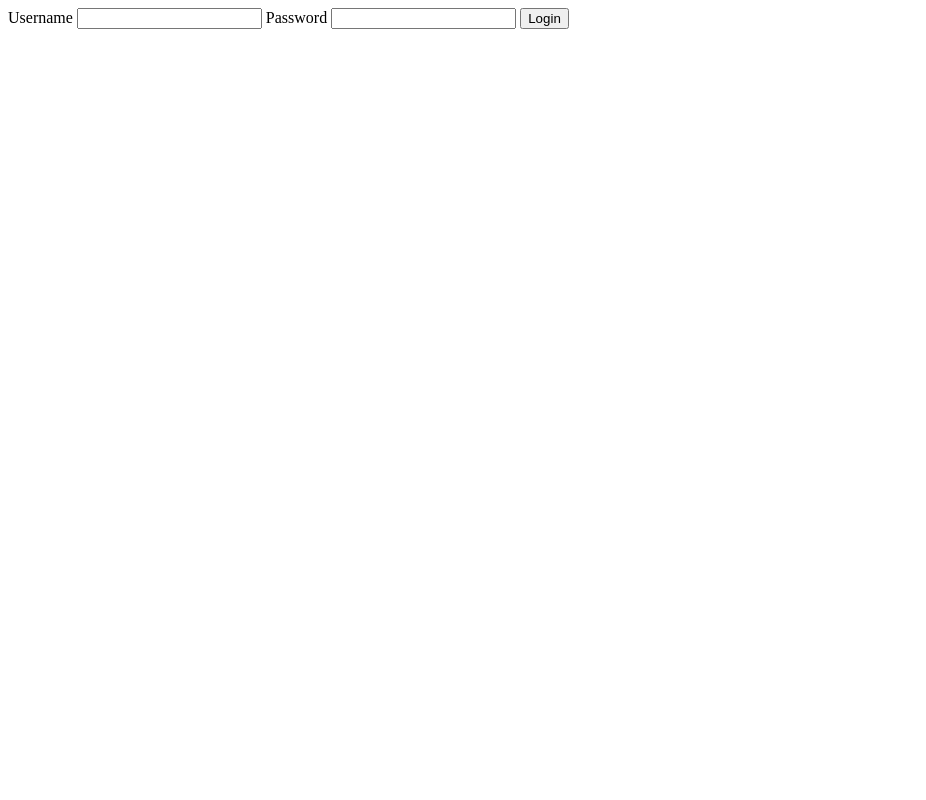
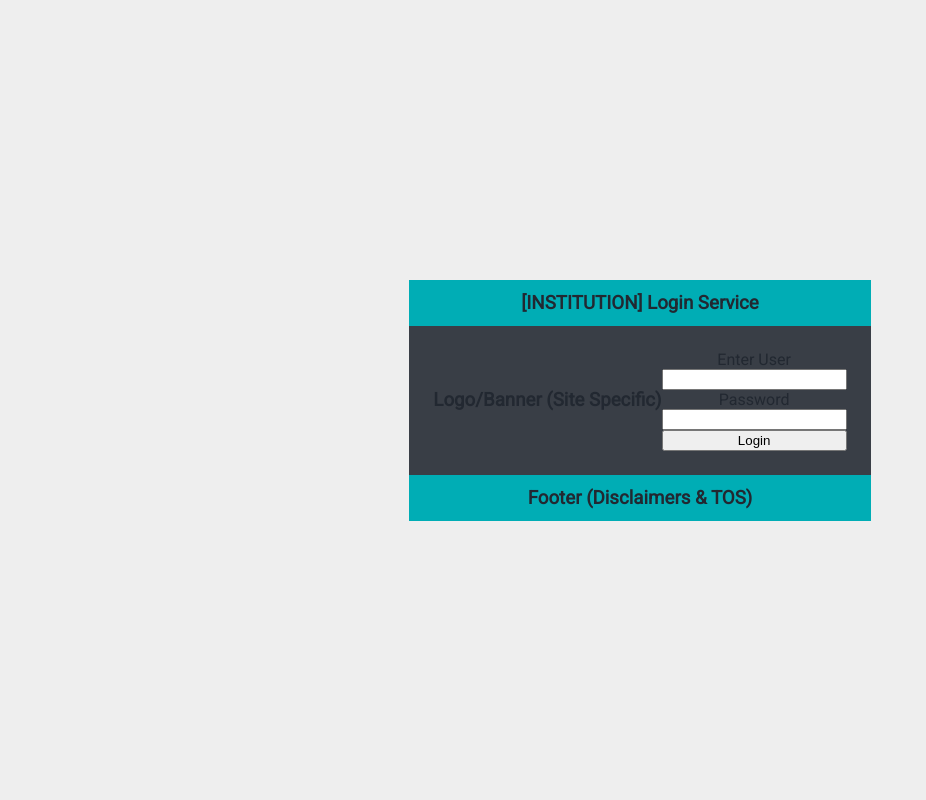
Before and after one commit to kevinharv/java-idp, a Python web app: template src/main/resources/templates/login.html in a window 1280 px wide. Shown: the whole page, without its empty margins (0-926 px from the left). Run offline with Jinja, Linux system fonts and the light colour scheme; the template is opened without the code that fills it, so the values that code supplies are empty.

Commit message:
wip: web form styling

```diff
--- a/src/main/resources/static/styles.css
+++ b/src/main/resources/static/styles.css
@@ -1,3 +1,65 @@
-h1 {
-    font-size: 14rem;
+:root {
+  --bg-color: #eeeeee;
+  --accent-color: #00adb5;
+  --secondary-color: #393E46;
+  --text-color: #222831;
 }
+
+@media (prefers-color-scheme: dark) {
+  :root {
+    --text-color: #eeeeee;
+    --accent-color: #00adb5;
+    --secondary-color: #393e46;
+    --bg-color: #222831;
+  }
+}
+
+html,
+body {
+  margin: 0;
+  padding: 0;
+  height: 100vh;
+  width: 100vw;
+  color: var(--text-color);
+  font-family: "Roboto", serif;
+  font-weight: 400;
+  font-style: normal;
+}
+
+#wrapper {
+  background-color: var(--bg-color);
+  width: 100%;
+  height: 100%;
+  text-align: center;
+}
+
+#auth-container {
+  background-color: var(--secondary-color);
+  border-radius: 0.25rem;
+}
+
+.banner {
+    width: 100%;
+    padding: 0.75rem 0 0.75rem 0;
+    margin: 0;
+}
+
+.flex-col {
+  display: flex;
+  flex-direction: column;
+  justify-content: center;
+}
+
+.flex-row {
+  display: flex;
+  flex-direction: row;
+  justify-content: center;
+}
+
+.bg-secondary {
+    background-color: var(--secondary-color);
+}
+
+.bg-accent {
+    background-color: var(--accent-color);
+}
--- a/src/main/resources/templates/login.html
+++ b/src/main/resources/templates/login.html
@@ -1,29 +1,50 @@
 <!DOCTYPE html>
 <html lang="en">
+
 <head>
     <meta charset="UTF-8">
     <meta name="viewport" content="width=device-width, initial-scale=1.0">
     <title>Enterprise SSO</title>
     <link rel="icon" type="image/png" href="/assets/logo.png">
     <link rel="stylesheet" href="/assets/styles.css">
+    <link rel="preconnect" href="https://fonts.googleapis.com">
+    <link rel="preconnect" href="https://fonts.gstatic.com" crossorigin>
+    <link href="https://fonts.googleapis.com/css2?family=Roboto&display=swap" rel="stylesheet">
 </head>
+
 <body>
-    <div id="login-wrapper">
-        <div id="login-box">
-            <!-- Logo -->
-            <form action="/sso/login" method="post">
-                <!-- LOGIN FORM -->
-                <label for="username-field">Username</label>
-                <input id="username-field" name="username" />
+    <div id="wrapper" class="flex-col">
+        <div class="flex-row">
+            <div id="auth-container">
+                <!-- Login Header(s) -->
+                <h3 class="bg-accent banner">[INSTITUTION] Login Service</h3>
 
-                <label for="password-field">Password</label>
-                <input id="password-field" name="password" />
+                <div class="flex-row" style="justify-content: space-evenly; margin: 1.5rem;">
+                    <!-- Left/Top Container -->
+                    <div class="flex-col">
+                        <h3>Logo/Banner (Site Specific)</h3>
+                    </div>
 
-                <button type="submit">Login</button>
-            </form>
-            <!-- Login footer/disclaimer -->
+                    <!-- Right/Bottom Container -->
+                    <div class="flex-col">
+                        <!-- Login Form -->
+                        <form action="/sso/login" method="post" class="flex-col">
+                            <label for="username-field">Enter User</label>
+                            <input id="username-field" name="username" />
+
+                            <label for="password-field">Password</label>
+                            <input id="password-field" name="password" />
+
+                            <button type="submit">Login</button>
+                        </form>
+                    </div>
+                </div>
+
+                <!-- Login Footer -->
+                <h3 class="bg-accent banner">Footer (Disclaimers & TOS)</h3>
+            </div>
         </div>
     </div>
-    <!-- Site TOS Footer -->
 </body>
+
 </html>
```
Also changed, not shown: src/main/resources/static/logo.png (added), 1 other file.
